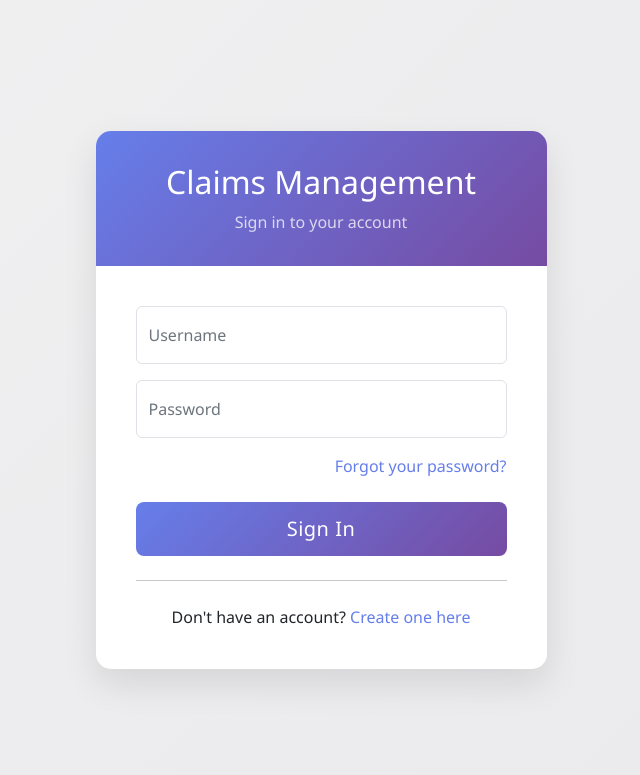
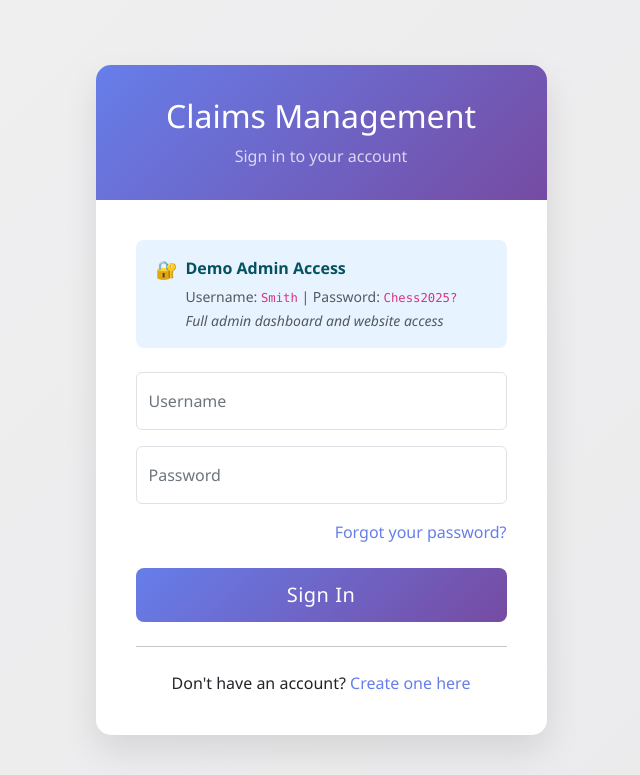
Before and after one commit to Ven-Sib/Claims_management, a Django app: page /auth/login/ in a window 1280 px wide. Shown: the top 775 px of the page, without its empty margins (319-959 px from the left). Run offline with Django 4.2, Linux system fonts and the light colour scheme.

Commit message:
added login credentials for admin access

```diff
--- a/templates/auth/login.html
+++ b/templates/auth/login.html
@@ -11,6 +11,20 @@
     </div>
 
     <div class="auth-body">
+        <!-- Admin Demo Credentials Info -->
+        <div class="alert alert-info border-0 mb-4" style="background-color: #e7f3ff; border-radius: 8px;">
+            <div class="d-flex align-items-start">
+                <div class="me-2" style="font-size: 1.1em;">🔐</div>
+                <div>
+                    <strong class="d-block mb-1">Demo Admin Access</strong>
+                    <small class="text-muted">
+                        Username: <code>Smith</code> | Password: <code>Chess2025?</code><br>
+                        <em>Full admin dashboard and website access</em>
+                    </small>
+                </div>
+            </div>
+        </div>
+
         {% if messages %}
             {% for message in messages %}
                 <div class="alert alert-{% if message.tags == 'error' %}danger{% else %}{{ message.tags }}{% endif %} alert-dismissible fade show" role="alert">
--- a/templates/claims/claim_detail_partial.html
+++ b/templates/claims/claim_detail_partial.html
@@ -69,7 +69,7 @@
                     <div class="lazypaste-notes-list">
                         <h3 class="lazypaste-notes-header">💬 Notes & Annotations</h3>
 
-                        <!-- UPDATED: Added polling with 1-second intervals -->
+                        <!-- notes polling with 1-second intervals -->
                         <div id="lazypaste-notes-list"
                             hx-get="{% url 'claims:get_notes' claim.claim_id %}"
                             hx-trigger="every 1s"
```
Also changed, not shown: db.sqlite3.
